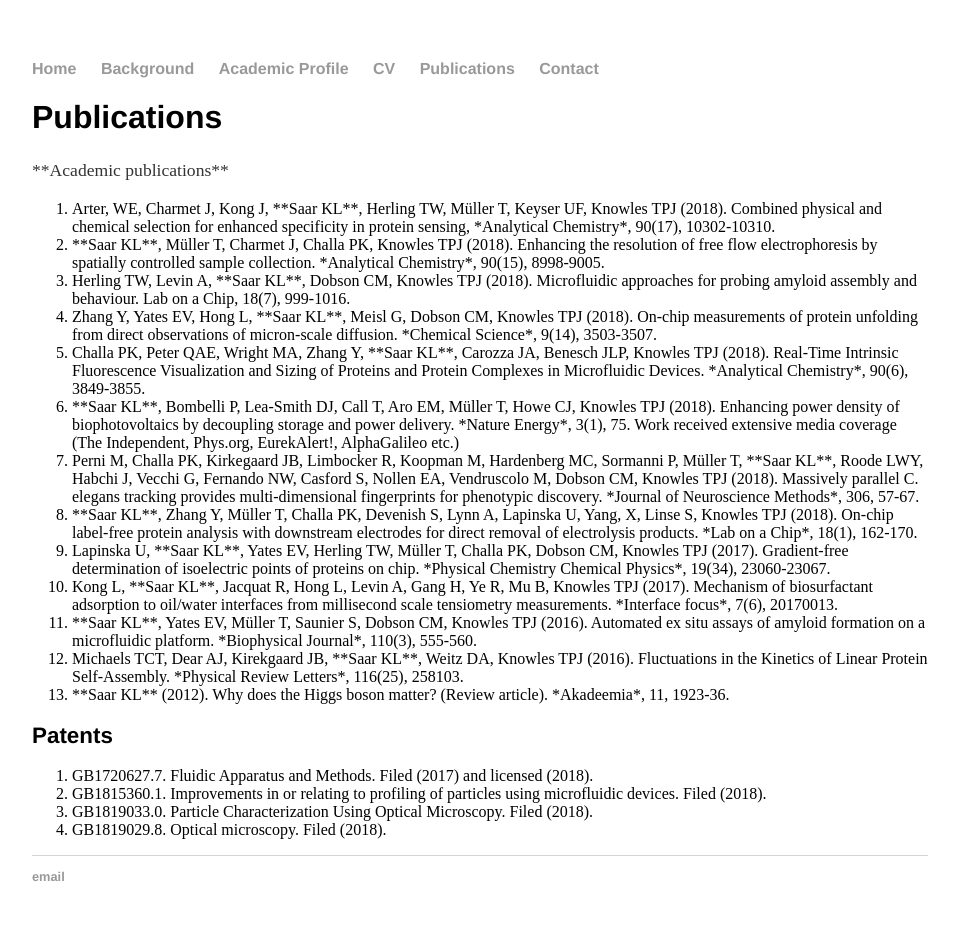
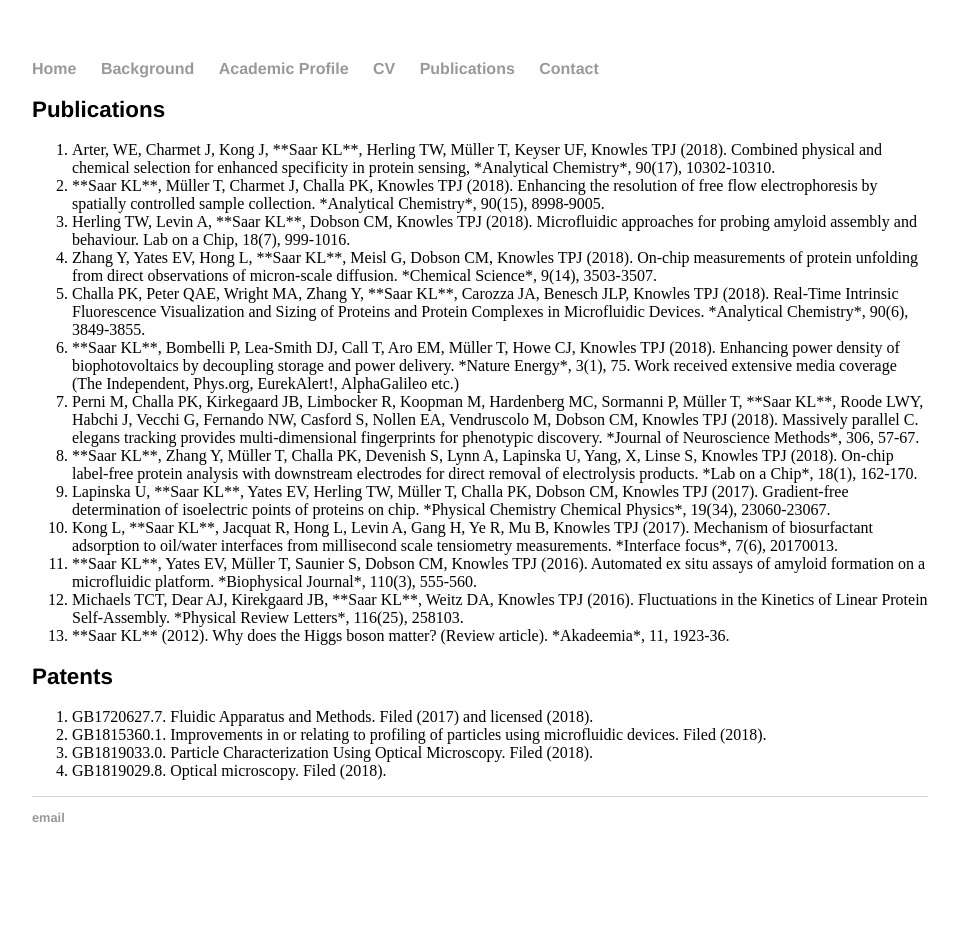
Before and after one commit to kadiliissaar/kadiliissaar.github.io, a Jekyll site: the page built from publications/index.html, in a window 1280 px wide. Shown: the whole page, without its empty margins (160-1119 px from the left). Built offline with Jekyll 4.4.1, drawn with Linux system fonts in a browser that asks for light colours; after the commit the page ends 900 px from its top, so only the background shows below that.

Commit message:
Update index.html

```diff
--- a/publications/index.html
+++ b/publications/index.html
@@ -3,8 +3,7 @@ layout: default
 title: Kadi Liis Saar
 ---
 <div class="blurb">
-	<h1>Publications</h1>
-	<p>**Academic publications**
+	<h2>Publications</h2>
 
 <OL>
    <LI> Arter, WE, Charmet J, Kong J, **Saar KL**, Herling TW, Müller T, Keyser UF, Knowles TPJ (2018).
```
